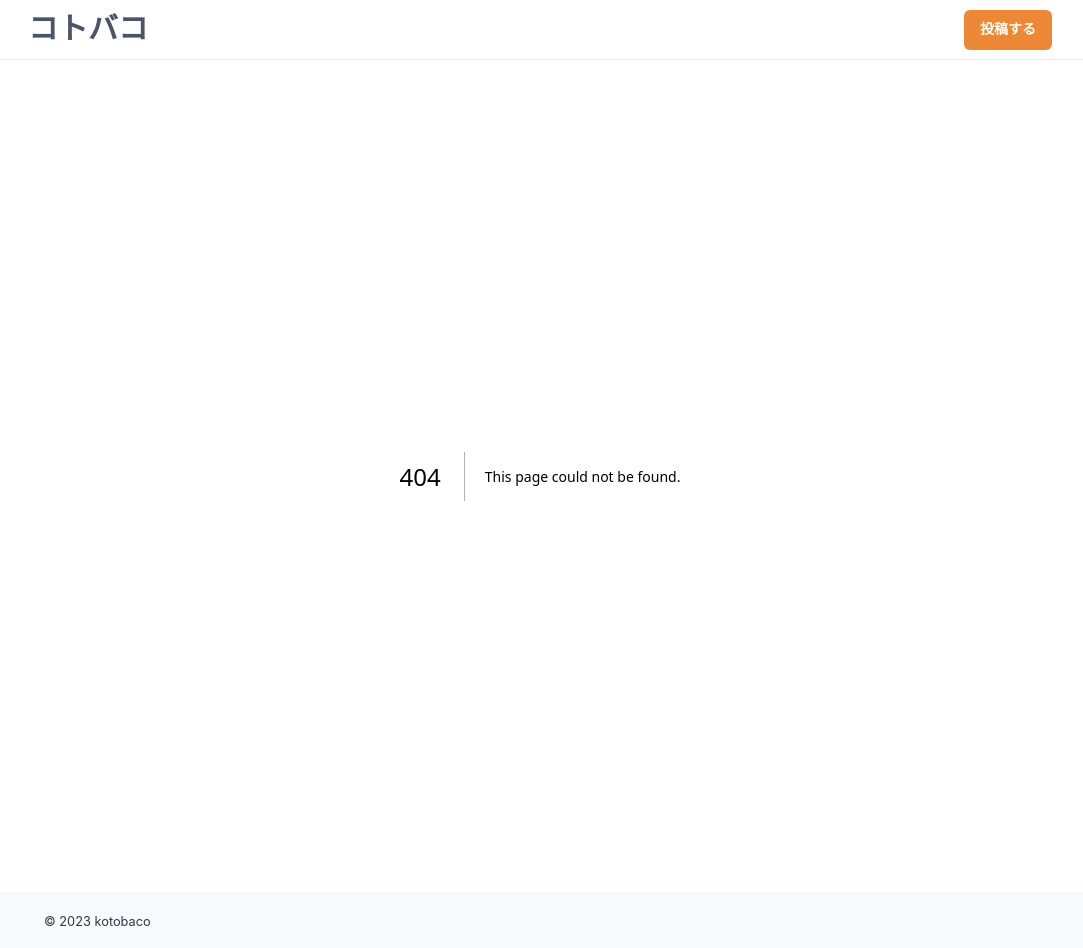
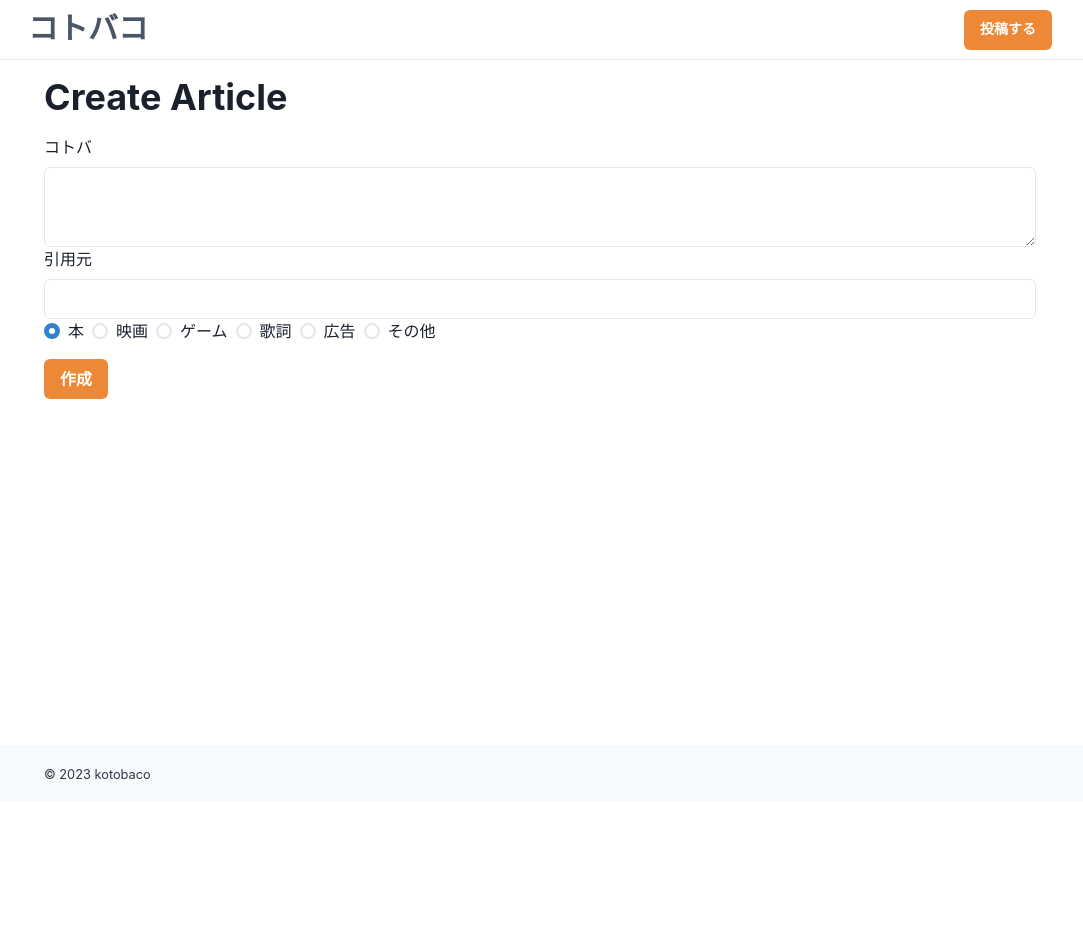
Before and after one commit to kotonohako/all-in, a Next.js app in the folder frontend/: page /new in a window 1280 px wide. Before the commit this address had no page. Shown: the whole page, without its empty margins (100-1183 px from the left). After the commit the page ends 801 px from the top, so only its background shows below. Built offline with nearby package versions, Linux system fonts and the light colour scheme.

Commit message:
投稿できるようになった

```diff
--- a/frontend/src/app/Header.tsx
+++ b/frontend/src/app/Header.tsx
@@ -25,7 +25,7 @@ export default function Header() {
                         fontWeight={600}
                         color="white"
                         bg="orange.400"
-                        href="/articles/new"
+                        href="/new"
                         _hover={{
                             bg: "orange.300",
                         }}
--- /dev/null
+++ b/frontend/src/app/new/page.tsx
@@ -0,0 +1,75 @@
+"use client";
+
+import { useState, useTransition } from "react";
+import { useRouter } from "next/navigation";
+import {
+    Heading,
+    FormControl,
+    FormLabel,
+    Input,
+    Textarea,
+    Button,
+    Radio,
+    RadioGroup,
+    Stack
+} from "../common";
+
+export default function CreateArticle() {
+    const router = useRouter();
+    const [isPending, startTransition] = useTransition();
+    const [quote, setTtile] = useState("");
+    const [quote_source, setContent] = useState("");
+    const [quote_source_name, setQuoteSourceName] = useState("book");
+    const [loading, setLoading] = useState(false);
+
+    const handleSubmit = async (e: React.FormEvent<HTMLFormElement>) => {
+        e.preventDefault();
+        setLoading(true);
+        // await fetch("/v1/quotes", {
+        //     method: "POST",
+        //     headers: {
+        //         "Content-Type": "application/json",
+        //     },
+        //     body: JSON.stringify({ title, content }),
+        // });
+        setLoading(false);
+        router.push("/");
+        startTransition(() => {
+            router.refresh;
+        })
+    }
+    return (
+        <div>
+            <Heading mb={4}>Create Article</Heading>
+            <form onSubmit={handleSubmit}>
+                <FormControl>
+                    <FormLabel>コトバ</FormLabel>
+                    <Textarea value={quote} onChange={(e) => setTtile(e.target.value)} />
+
+                    <FormLabel>引用元</FormLabel>
+                    <Input value={quote_source} onChange={(e) => setContent(e.target.value)} />
+
+                    <RadioGroup onChange={setQuoteSourceName} value={quote_source_name} defaultValue="book">
+                        <Stack direction='row'>
+                            <Radio value="book">本</Radio>
+                            <Radio value="movie">映画</Radio>
+                            <Radio value="game">ゲーム</Radio>
+                            <Radio value="music">歌詞</Radio>
+                            <Radio value="copywrite">広告</Radio>
+                            <Radio value="etc">その他</Radio>
+                        </Stack>
+                    </RadioGroup>
+                    <Button
+                        type="submit"
+                        color="white"
+                        bg="orange.400"
+                        isLoading={loading || isPending}
+                        mt={4}
+                    >
+                        作成
+                    </Button>
+                </FormControl>
+            </form>
+        </div>
+    )
+}
--- a/frontend/src/app/page.tsx
+++ b/frontend/src/app/page.tsx
@@ -4,7 +4,6 @@ import Gallery from './components/Gallery';
 export default function Main() {
     return (
         <main className="main">
-            this is main
             <Gallery/>
         </main>
     )
--- a/frontend/src/app/types.tsx
+++ b/frontend/src/app/types.tsx
@@ -1,6 +1,6 @@
 export type Quote = {
     id: number,
-    quote_media_type: string,
+    quote_media_type: 'book'|'movie'|'game'|'music'|'copywrite'|'etc',
     quote_source_name: string,
     sentence: string,
     speaker_name?: string;
```
Also changed, not shown: frontend/src/app/components/Gallery.tsx (+5 -3 lines), frontend/src/app/detail/[id]/QuoteDetail.tsx (added, +17 -0 lines), frontend/src/app/detail/[id]/page.tsx (+9 -8 lines).
